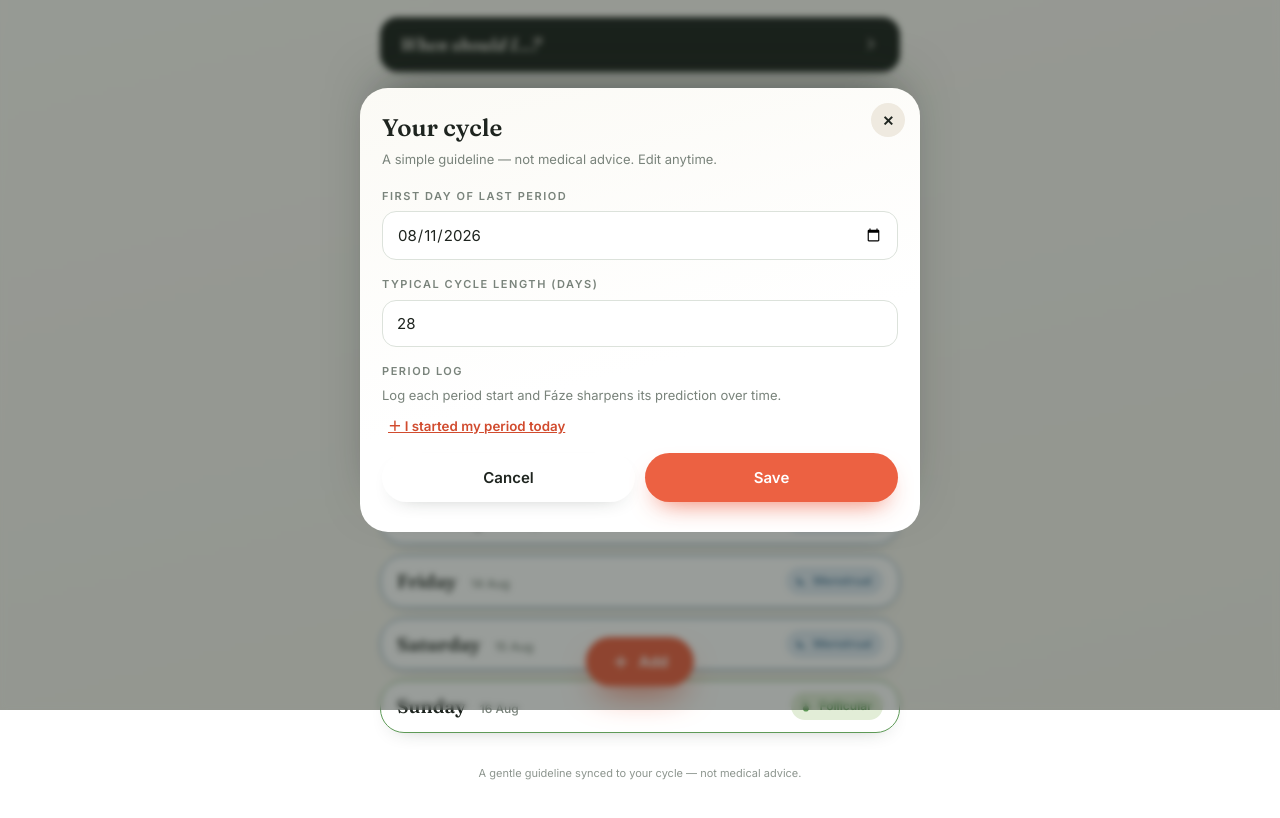
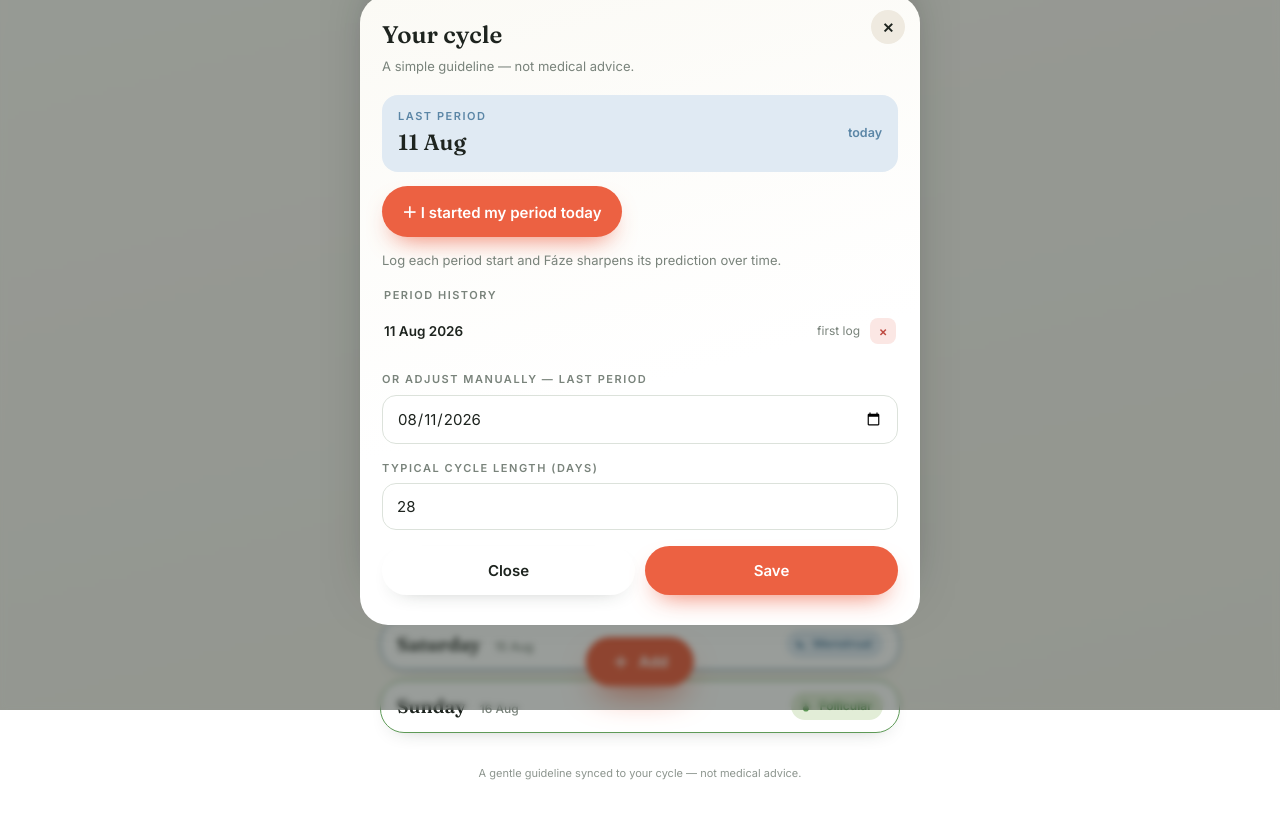
Before and after one commit to alexandra95ctin-coder/faze, a plain HTML site: page index.html in a window 1280 px wide. Both pictures are taken after a click on the button "＋ I started my period today". Shown: the part 90-908 px from the top of the page. Drawn offline with Linux system fonts and the light colour scheme.

Commit message:
Center menu items; Cycle screen gets Flo-style period history (last period + days ago, past periods with cycle lengths, deletable)

```diff
--- a/index.html
+++ b/index.html
@@ -177,6 +177,17 @@
 
   /* activity row */
   .act{display:flex;align-items:flex-start;gap:11px;background:#F6F3EC;border-radius:16px;padding:11px 13px;text-align:left;width:100%}
+  .acts.menu .act{align-items:center;justify-content:center;padding:14px 13px}
+  .acts.menu .act .body{flex:0 1 auto;text-align:center}
+  .hist{display:flex;align-items:center;gap:10px;padding:9px 2px;border-bottom:1px solid #EFE9DD}
+  .hist:last-child{border-bottom:none}
+  .hist .hist-d{flex:1;font-size:13.5px;font-weight:600}
+  .hist .hist-g{font-size:12px;color:var(--muted)}
+  .hist .hist-x{width:26px;height:26px;border-radius:8px;background:#FBE7E4;color:#BE4A41;font-size:13px;font-weight:700}
+  .cyclesum{display:flex;align-items:center;justify-content:space-between;gap:12px;background:#E0EAF3;border-radius:16px;padding:13px 16px;margin-bottom:14px}
+  .cyclesum .label{color:#5B86A6}
+  .cyclesum .pv{font-family:'Fraunces',serif;font-size:22px;font-weight:600;margin-top:2px;color:var(--ink)}
+  .cyclesum .pdays{font-size:12.5px;color:#5B86A6;font-weight:600;white-space:nowrap}
   .act:active{transform:scale(.99)}
   .cat-badge{width:34px;height:34px;border-radius:11px;display:flex;align-items:center;justify-content:center;
     font-size:17px;background:var(--c,#eee);flex:none;box-shadow:inset 0 0 0 1px rgba(0,0,0,.04)}
@@ -550,7 +561,7 @@ function renderHome(){
 
 function openMenu(){
   sheet(`<h2 class="serif">Menu</h2>
-    <div class="acts" style="margin:8px 0 14px">
+    <div class="acts menu" style="margin:8px 0 14px">
       <button class="act" onclick="closeSheet();openPlaces()"><span class="cat-badge" style="--c:#D7E9E3">📍</span><span class="body"><div class="a-name">Places & classes</div></span></button>
       <button class="act" onclick="closeSheet();openPasses()"><span class="cat-badge" style="--c:#F3E7C9">🎟️</span><span class="body"><div class="a-name">Passes & memberships</div></span></button>
       <button class="act" onclick="closeSheet();openBackup()"><span class="cat-badge" style="--c:#D6E2F4">💾</span><span class="body"><div class="a-name">Data & calendar</div></span></button>
@@ -754,22 +765,27 @@ function openPasses(){
 /* ---------------- onboarding / cycle ---------------- */
 function openCycle(first){
   const c=cycle||{lastPeriodStart:ymd(today()),cycleLength:28};
+  const sorted=[...periods].filter(Boolean).sort().reverse();
+  const last=sorted[0]?parseYMD(sorted[0]):null;const ago=last?daysBetween(last,today()):null;
+  const histRows=sorted.map((ds,i)=>{const d=parseYMD(ds);const older=sorted[i+1]?parseYMD(sorted[i+1]):null;const gap=older?daysBetween(older,d):null;
+    return `<div class="hist"><span class="hist-d">${d.getDate()} ${MON[d.getMonth()]} ${d.getFullYear()}</span><span class="hist-g">${gap?gap+'-day cycle':'first log'}</span><button type="button" class="hist-x" onclick="delPeriod('${ds}')" aria-label="remove">×</button></div>`;}).join('');
   sheet(`
     <h2 class="serif">${first?'Let’s sync up':'Your cycle'}</h2>
-    <div class="sub">A simple guideline — not medical advice. Edit anytime.</div>
-    <div class="field"><label class="label">First day of last period</label>
+    <div class="sub">A simple guideline — not medical advice.</div>
+    ${last?`<div class="cyclesum"><div><div class="label">Last period</div><div class="pv">${last.getDate()} ${MON[last.getMonth()]}</div></div><div class="pdays">${ago===0?'today':(ago===1?'1 day ago':ago+' days ago')}</div></div>`:''}
+    <button type="button" class="btn primary" style="margin-bottom:14px" onclick="logPeriodToday()">＋ I started my period today</button>
+    <div class="muted" style="font-size:13px;margin-bottom:16px">${cycleRange()?`Your cycles average <b>${cycleLen()} days</b> (${cycleRange()[0]}–${cycleRange()[1]}) across ${periods.length} logs — predictions use this.`:'Log each period start and Fáze sharpens its prediction over time.'}</div>
+    ${histRows?`<div class="label" style="margin:2px 2px 6px">Period history</div><div style="margin-bottom:18px">${histRows}</div>`:''}
+    <div class="field"><label class="label">Or adjust manually — last period</label>
       <input type="date" id="c-start" value="${c.lastPeriodStart}" max="${ymd(today())}"></div>
     <div class="field"><label class="label">Typical cycle length (days)</label>
       <input type="number" id="c-len" value="${c.cycleLength}" min="18" max="45" step="1"></div>
-    <div class="field"><label class="label">Period log</label>
-      <div class="muted" style="font-size:13px">${cycleRange()?`Your cycles average <b>${cycleLen()} days</b> (${cycleRange()[0]}–${cycleRange()[1]}) across ${periods.length} logs — predictions use this.`:'Log each period start and Fáze sharpens its prediction over time.'}</div>
-      <button type="button" class="linklike" style="margin-top:9px;display:inline-block" onclick="logPeriodToday()">＋ I started my period today</button>
-    </div>
     <div class="sheet-actions">
-      ${first?'':'<button class="btn ghost" onclick="closeSheet()">Cancel</button>'}
+      ${first?'':'<button class="btn ghost" onclick="closeSheet()">Close</button>'}
       <button class="btn primary" onclick="saveCycle()">Save</button>
     </div>`);
 }
+function delPeriod(ds){periods=periods.filter(x=>x!==ds);save(K_PERIODS,periods);if(cycle&&periods.length){cycle.lastPeriodStart=[...periods].sort().pop();cycle.cycleLength=cycleLen();save(K_CYCLE,cycle);}render();openCycle();}
 function logPeriodToday(){logPeriod(ymd(today()));render();openCycle();}
 function saveCycle(){
   const start=document.getElementById('c-start').value;
```
